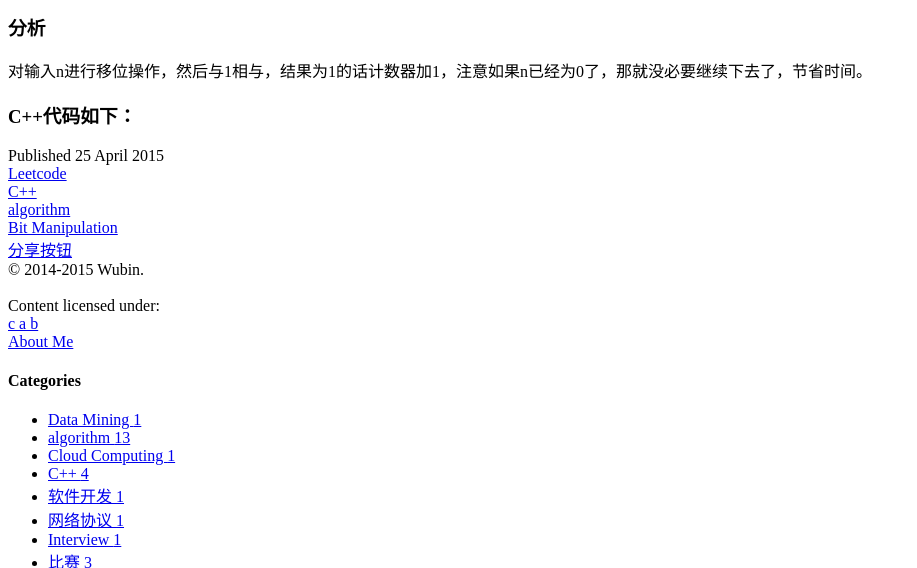
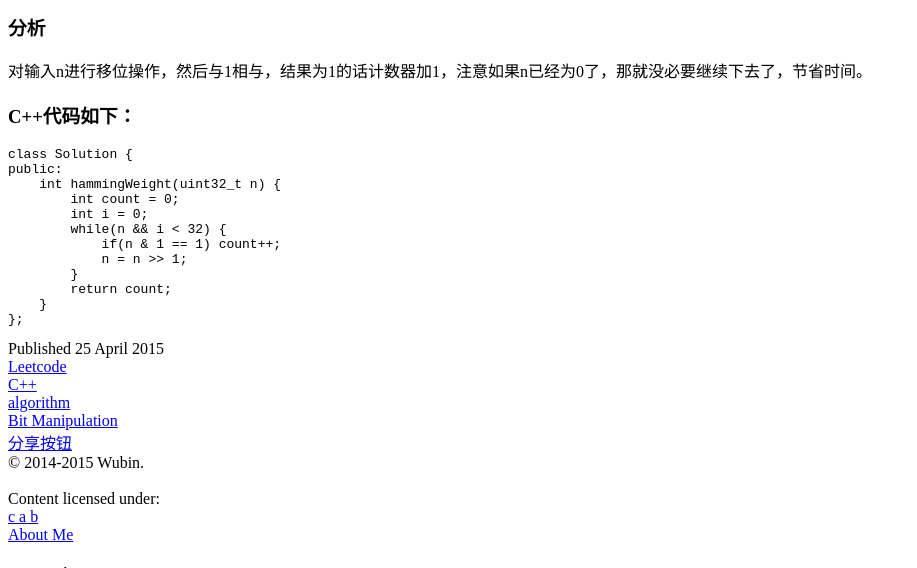
Before and after one commit to Wubin91/wubin91.github.com, a Jekyll site: the page built from _posts/2015-04-25-Leetcode-Number-of-1-Bits.md, in a window 1280 px wide and 900 px high, cut to the strip 332-900 px from the top of the window. Shown: the whole strip, without its empty margins (0-917 px from the left). Built offline with Jekyll 4.4.1, drawn with Linux system fonts in a browser that asks for light colours; nearby versions of some CDN libraries; library files that are not in the unit come from our copies; comment, search, counter and statistics services are not loaded.

Commit message:
Number of 1 Bits

```diff
--- a/_posts/2015-04-25-Leetcode-Number-of-1-Bits.md
+++ b/_posts/2015-04-25-Leetcode-Number-of-1-Bits.md
@@ -10,10 +10,21 @@ Write a function that takes an unsigned integer and returns the number of '1' bi
 
 For example, the 32-bit integer '11' has binary representation `00000000000000000000000000001011`, so the function should return 3.
 
-<!--more-->
-
 ###分析
 
 对输入n进行移位操作，然后与1相与，结果为1的话计数器加1，注意如果n已经为0了，那就没必要继续下去了，节省时间。
 
 ###C++代码如下：
+
+	class Solution {
+	public:
+	    int hammingWeight(uint32_t n) {
+	        int count = 0;
+	        int i = 0;
+	        while(n && i < 32) {
+	            if(n & 1 == 1) count++;
+	            n = n >> 1;
+	        }
+	        return count;
+	    }
+	};
```
